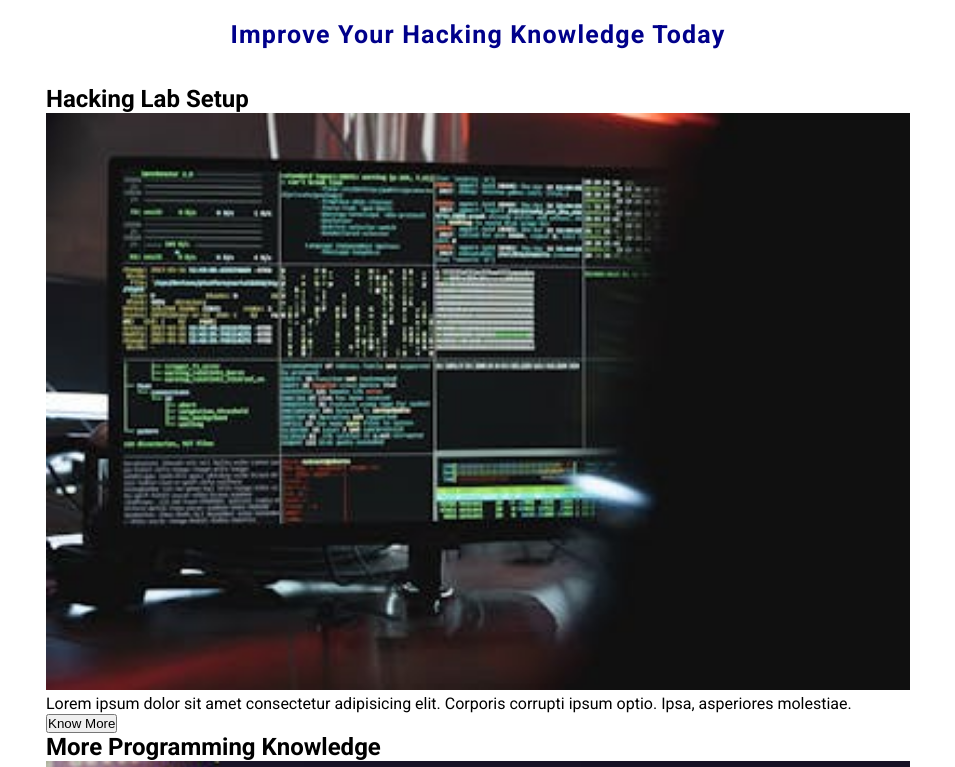
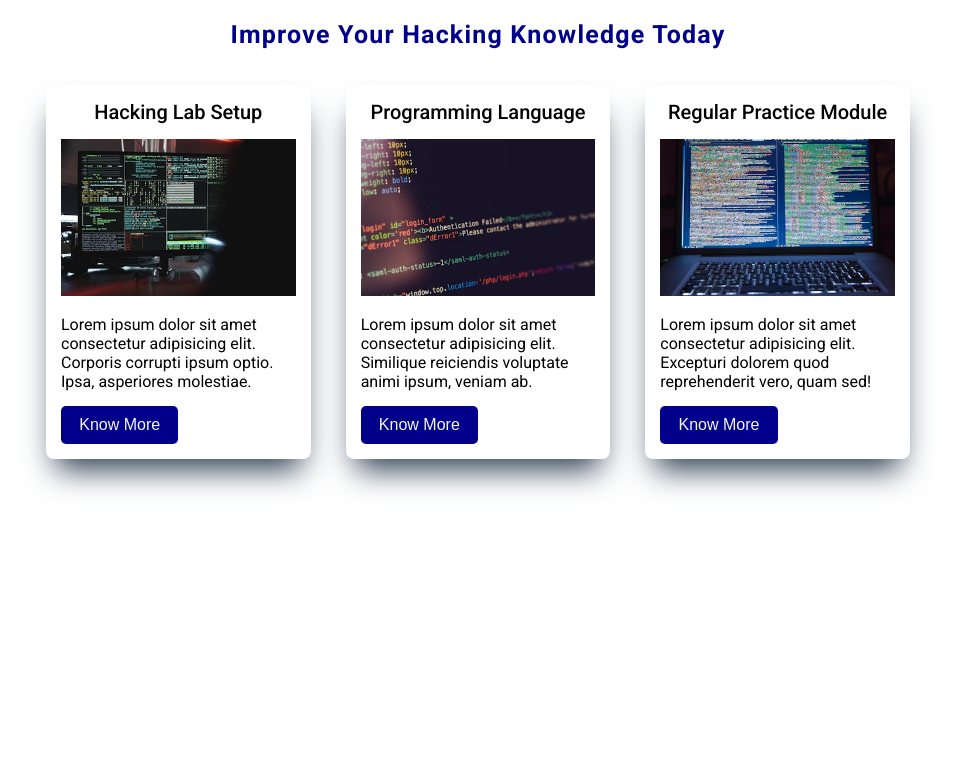
Before and after one commit to MDASHRAFUDDINTANVIR1/Grid-Layout, a plain HTML site: page index.html in a window 1280 px wide. Shown: the top 767 px of the page, without its empty margins (162-1117 px from the left). Drawn offline with Linux system fonts and the light colour scheme.

Commit message:
Grid Layout 1 large device design completed

```diff
--- a/index.html
+++ b/index.html
@@ -1,6 +1,7 @@
 <!DOCTYPE html>
 <html lang="en">
 <head>
+
     <meta charset="UTF-8">
     <meta name="viewport" content="width=device-width, initial-scale=1.0">
     <title>Grid Layout</title>
@@ -8,17 +9,18 @@
     <!-- Style Sheet Adding  -->
     <link rel="stylesheet" href="style.css">
 
-
     <!-- Adding Google fonts  -->
     <link rel="preconnect" href="https://fonts.googleapis.com">
     <link rel="preconnect" href="https://fonts.gstatic.com" crossorigin>
     <link href="https://fonts.googleapis.com/css2?family=Roboto:ital,wght@0,100;0,300;0,400;0,500;0,700;0,900;1,100;1,300;1,400;1,500;1,700;1,900&display=swap" rel="stylesheet">
+
 </head>
 <body>
 
     <!-- Grid layout Practice 1  -->
-    <section class="grid-template-1">
+    <section class="grid-template-1 grid-template">
         <h1>Improve Your Hacking Knowledge Today</h2>
+        <div class="template-1-box">
             <div class="layout1 layout1">
                 <h2>Hacking Lab Setup</h2>
                 <img src="assets/hacked 1.jpg" alt="">
@@ -26,7 +28,7 @@
                 <button type="submit">Know More</button>
             </div>
             <div class="layout1 layout2">
-            <h2>More Programming Knowledge</h2>
+                <h2>Programming Language</h2>
                 <img src="assets/hacked 2.jpg" alt="">
                 <p>Lorem ipsum dolor sit amet consectetur adipisicing elit. Similique reiciendis voluptate animi ipsum, veniam ab.</p>
                 <button type="submit">Know More</button>
@@ -37,6 +39,9 @@
                 <p>Lorem ipsum dolor sit amet consectetur adipisicing elit. Excepturi dolorem quod reprehenderit vero, quam sed!</p>
                 <button type="submit">Know More</button>
             </div>
+        </div>
     </section>
+
+
 </body>
 </html>
--- a/style.css
+++ b/style.css
@@ -9,14 +9,12 @@ body {
     font-family: "Roboto", sans-serif;
 }
 
-.grid-template-1 {
+
+/* Grid Template 1 Design  */
+
+.grid-template {
     width: 80%;
     margin: 0 auto;
-}
-
-.grid-template-1 img {
-    width: 100%;
-    height: auto;
 }
 
 .grid-template-1 h1 {
@@ -29,3 +27,53 @@ body {
     font-size: 25px;
 
 }
+
+.template-1-box {
+    display: grid;
+    grid-template-columns: repeat(3, 1fr);
+    gap: 35px;
+    justify-content: center;
+    align-items: center;
+
+}
+
+.layout1 {
+    box-shadow: rgb(38, 57, 77) 0px 20px 30px -10px;
+    padding: 15px;
+    border-radius: 8px;
+}
+
+.layout1 img {
+    width: 100%;
+    height: auto;
+    margin-bottom: 15px;
+}
+
+.layout1 h2 {
+    font-size: 20px;
+    text-align: center;
+    margin-bottom: 15px;
+    font-weight: 500;
+}
+
+.layout1 p {
+    margin-bottom: 15px;
+}
+
+.layout1 button {
+    border: none;
+    padding: 10px 15px;
+    width: 50%;
+    background-color: darkblue;
+    color: whitesmoke;
+    border-radius: 5px;
+    text-align: center;
+    font-weight: 500;
+    font-size: 16px;
+}
+
+.layout1 button:hover {
+    background-color: lightblue;
+    color: darkblue;
+    transition: 0.4s;
+}
```
Lines whose indentation alone changed are shown as unchanged.
